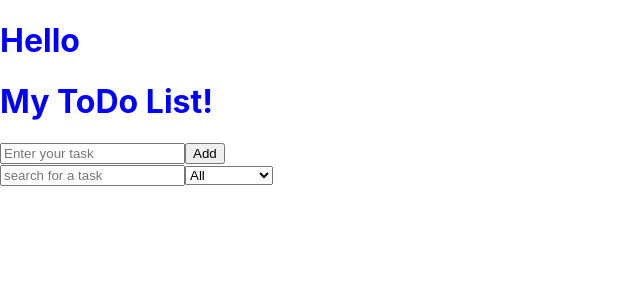
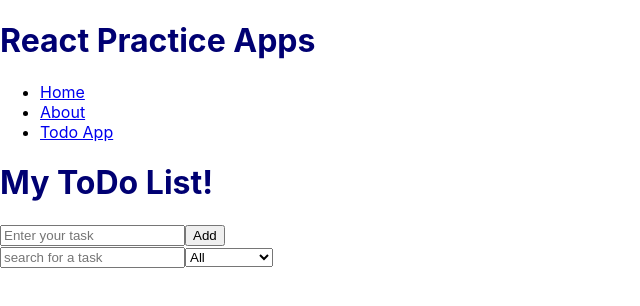
Before and after one commit to leonardodeutsch/react-router-practice, a React (Create React App) app: page /todo in a window 1280 px wide. Shown: the top 306 px of the page, without its empty margins (0-640 px from the left). Built offline with nearby package versions, Linux system fonts and the light colour scheme.

Commit message:
added navbar for react router

```diff
--- a/src/App.jsx
+++ b/src/App.jsx
@@ -1,6 +1,7 @@
 import React, { useState, useEffect } from 'react';
 import { Routes, Route } from 'react-router-dom';
 
+import Navbar from './Navbar.jsx';
 import Home from './Home.jsx';
 import About from './About.jsx';
 import TodoApp from './TodoApp.jsx';
@@ -8,7 +9,8 @@ import TodoApp from './TodoApp.jsx';
 const App = () => {
   return (
     <div className="app">
-      <h1>Hello</h1>
+      <h1>React Practice Apps</h1>
+      <Navbar />
       <Routes>
         <Route path="/" element={<Home />} />
         <Route path="/about" element={<About />} />
--- /dev/null
+++ b/src/Navbar.jsx
@@ -0,0 +1,22 @@
+import React from 'react';
+import { Link } from 'react-router-dom';
+
+const Navbar = () => {
+  return (
+    <nav className="navbar">
+      <ul className="navbar-list">
+        <li className="nav-link">
+          <Link to="/">Home</Link>
+        </li>
+        <li className="nav-link">
+          <Link to="/about">About</Link>
+        </li>
+        <li className="nav-link">
+          <Link to="/todo">Todo App</Link>
+        </li>
+      </ul>
+    </nav>
+  );
+}
+
+export default Navbar;
--- a/src/styles.css
+++ b/src/styles.css
@@ -13,5 +13,5 @@ code {
 }
 
 h1 {
-  color: blue;
+  color: rgb(0, 0, 114);
 }
```
